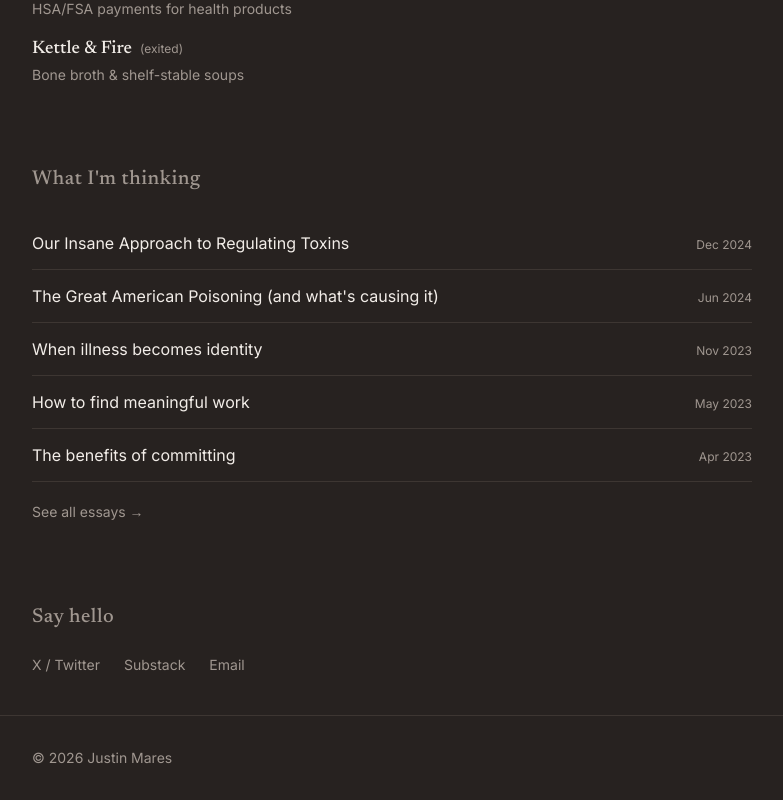
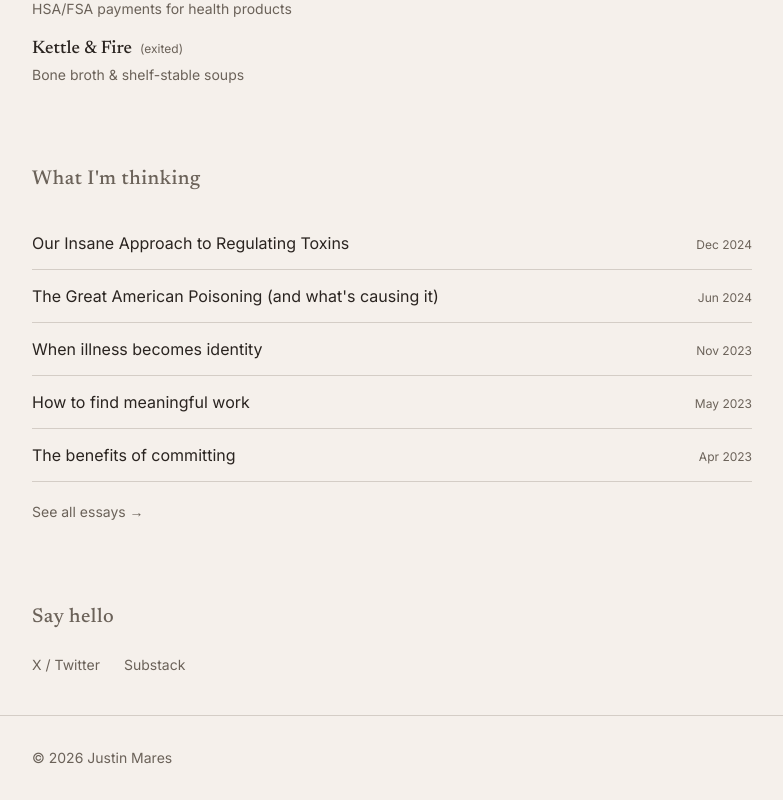
Before and after one commit to justinmares/blog-site, a Next.js app: page / in a window 1280 px wide. Shown: the part 402-1202 px from the top of the page, without its empty margins (248-1031 px from the left). Built offline with nearby package versions, Linux system fonts and the light colour scheme.

Commit message:
Switch to warm off-white background, remove email from contact

```diff
--- a/app/globals.css
+++ b/app/globals.css
@@ -2,14 +2,14 @@
 @import "tailwindcss";
 
 @theme {
-  --color-bg: #272220;
-  --color-surface: #332d2a;
-  --color-surface-hover: #443d38;
-  --color-text: #f2ede8;
-  --color-text-muted: #a09790;
-  --color-accent: #c4703c;
-  --color-accent-hover: #d4834e;
-  --color-border: #3d3632;
+  --color-bg: #f5f0eb;
+  --color-surface: #e8e2dc;
+  --color-surface-hover: #ddd6cf;
+  --color-text: #2a2420;
+  --color-text-muted: #6b6259;
+  --color-accent: #b35c2f;
+  --color-accent-hover: #9a4d25;
+  --color-border: #d4cdc6;
   --font-serif: 'Newsreader', Georgia, serif;
   --font-sans: 'Inter', system-ui, sans-serif;
 }
--- a/app/page.tsx
+++ b/app/page.tsx
@@ -108,12 +108,6 @@ export default function Home() {
           >
             Substack
           </a>
-          <a
-            href="mailto:justin@truemed.com"
-            className="text-text-muted hover:text-accent-hover transition-colors"
-          >
-            Email
-          </a>
         </div>
       </section>
     </div>
```
